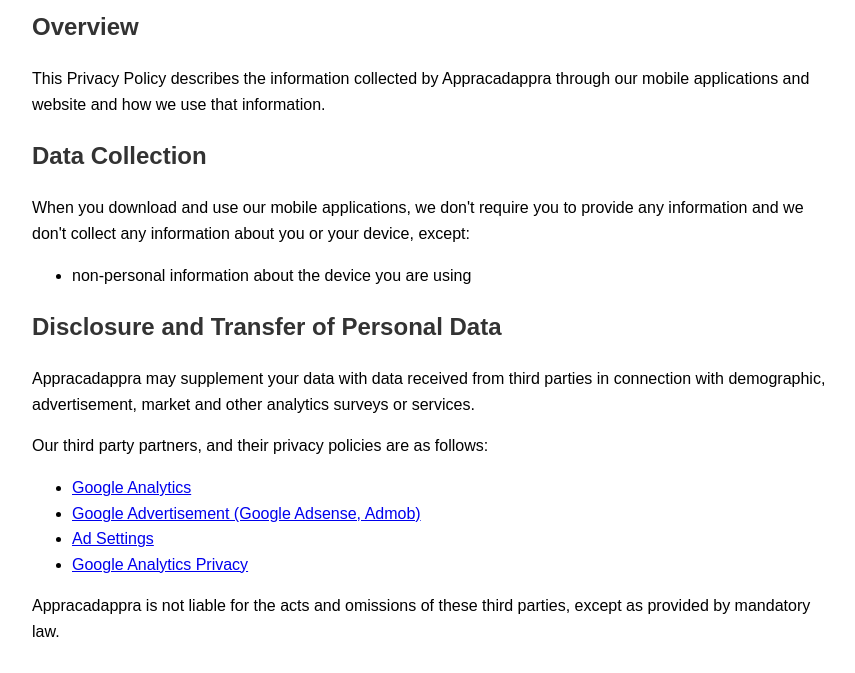
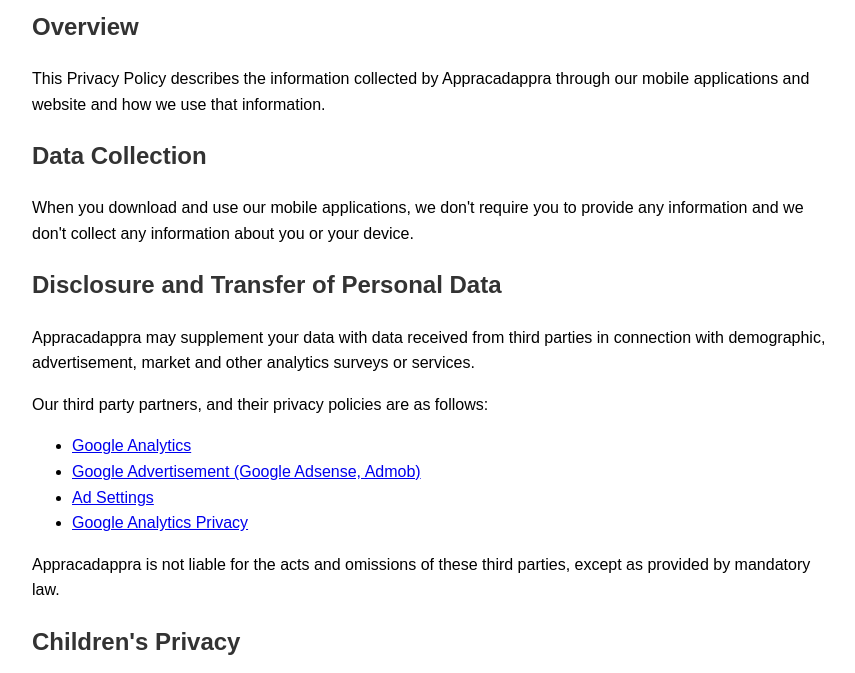
Before and after one commit to metsuke0/policy, a plain HTML site: page index.html in a window 1280 px wide. Shown: the part 105-778 px from the top of the page, without its empty margins (208-1063 px from the left). Drawn offline with Linux system fonts and the light colour scheme.

Commit message:
Update index.html

```diff
--- a/index.html
+++ b/index.html
@@ -23,10 +23,7 @@
 <p>This Privacy Policy describes the information collected by Appracadappra through our mobile applications and website and how we use that information.</p>
 
 <h2>Data Collection</h2>
-<p>When you download and use our mobile applications, we don't require you to provide any information and we don't collect any information about you or your device, except:</p>
-<ul>
-  <li>non-personal information about the device you are using</li>
-</ul>
+<p>When you download and use our mobile applications, we don't require you to provide any information and we don't collect any information about you or your device.</p>
 
 <h2>Disclosure and Transfer of Personal Data</h2>
 <p>Appracadappra may supplement your data with data received from third parties in connection with demographic, advertisement, market and other analytics surveys or services.</p>
```
